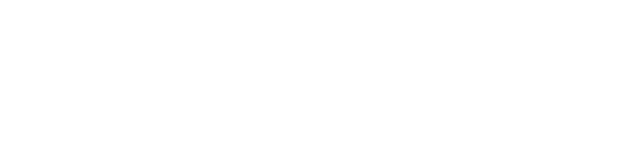
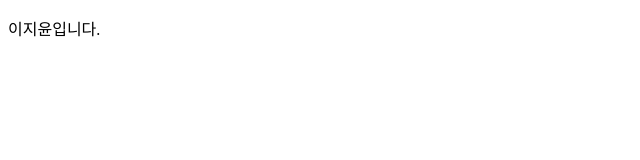
Before and after one commit to LEE7979/last, a plain HTML site: page index.html in a window 1280 px wide. Shown: the whole page, without its empty margins (0-640 px from the left). Drawn offline with Linux system fonts and the light colour scheme.

Commit message:
바디 내용 커밋

```diff
--- a/index.html
+++ b/index.html
@@ -6,6 +6,8 @@
     <title>테스트</title>
 </head>
 <body>
-
+    <p>
+    이지윤입니다.
+    </p>
 </body>
 </html>
```
